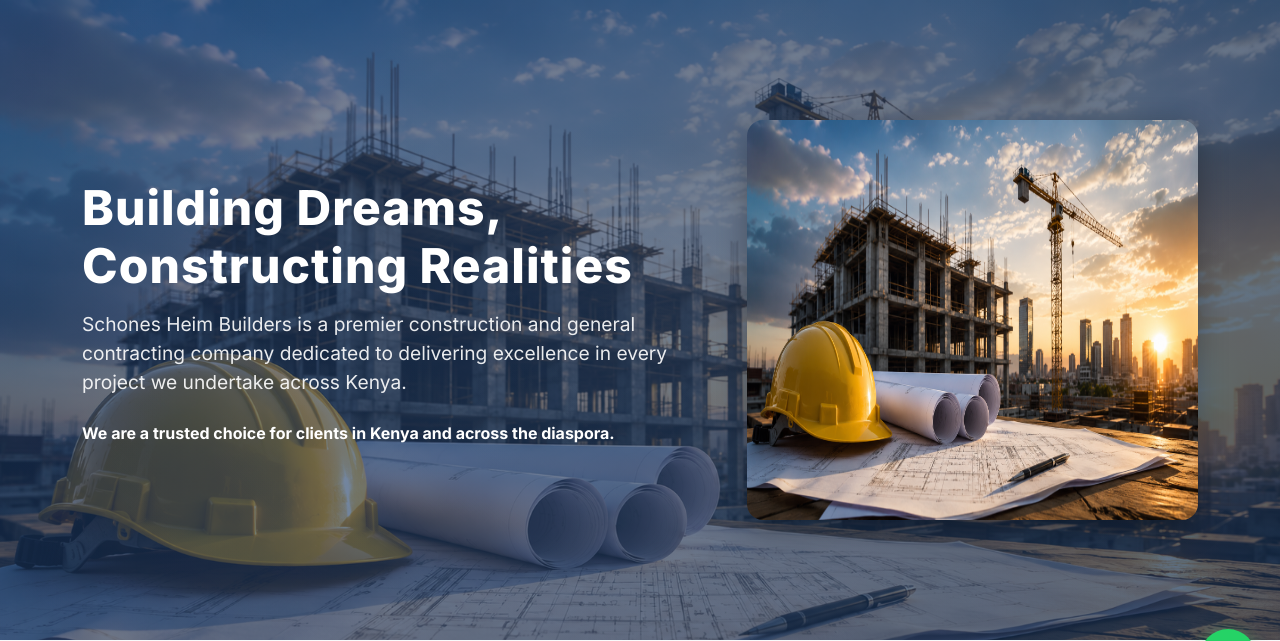
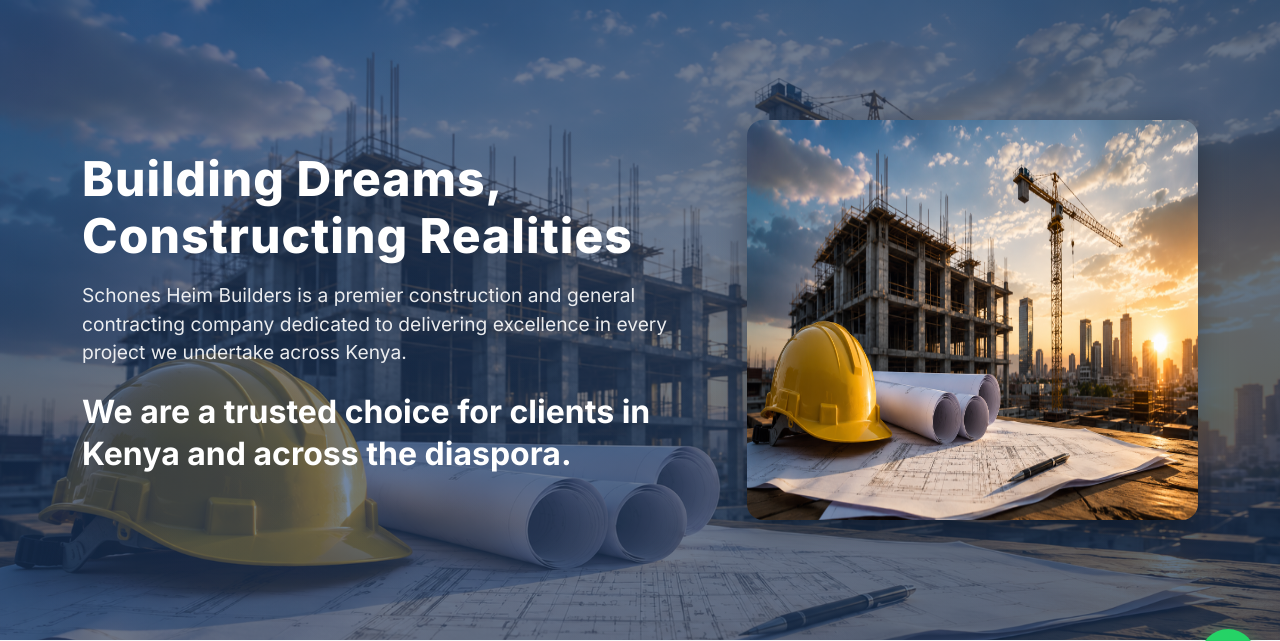
Before and after one commit to mbuguam443/schones-heim-construction, a Django app: template templates/public/home.html in a window 1280 px wide. Shown: the part 91-732 px from the top of the page. Run offline with Django 3.2, Linux system fonts and the light colour scheme; the template is opened without the code that fills it, so the values that code supplies are empty.

Commit message:
Match trusted paragraph size to section titles (2rem)

```diff
--- a/templates/public/home.html
+++ b/templates/public/home.html
@@ -59,6 +59,12 @@
     text-decoration: none;
     color: inherit;
     display: block;
+  }
+  .hero-trusted {
+    font-size: 2rem;
+    font-weight: 700;
+    line-height: 1.3;
+    color: #fff;
   }
   .project-card:hover {
     transform: translateY(-8px) scale(1.02);
```
